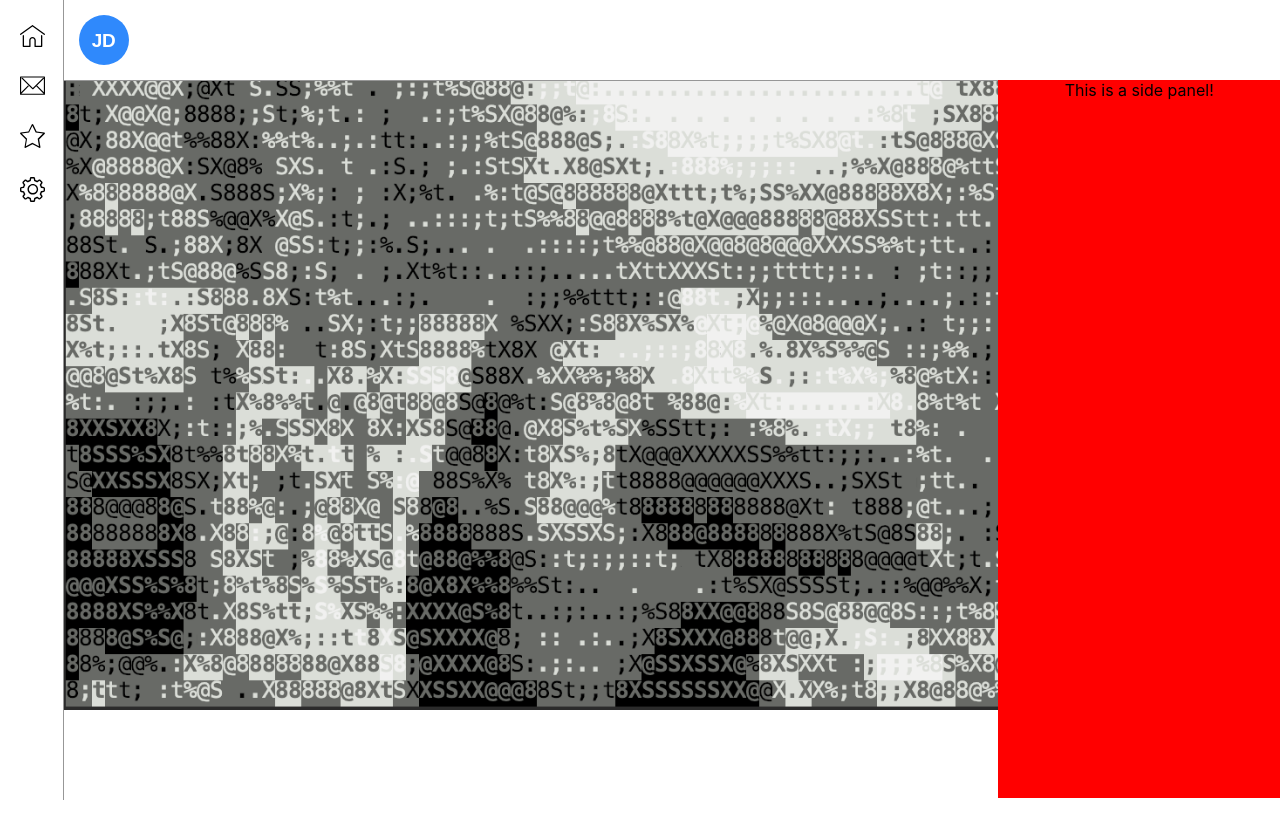
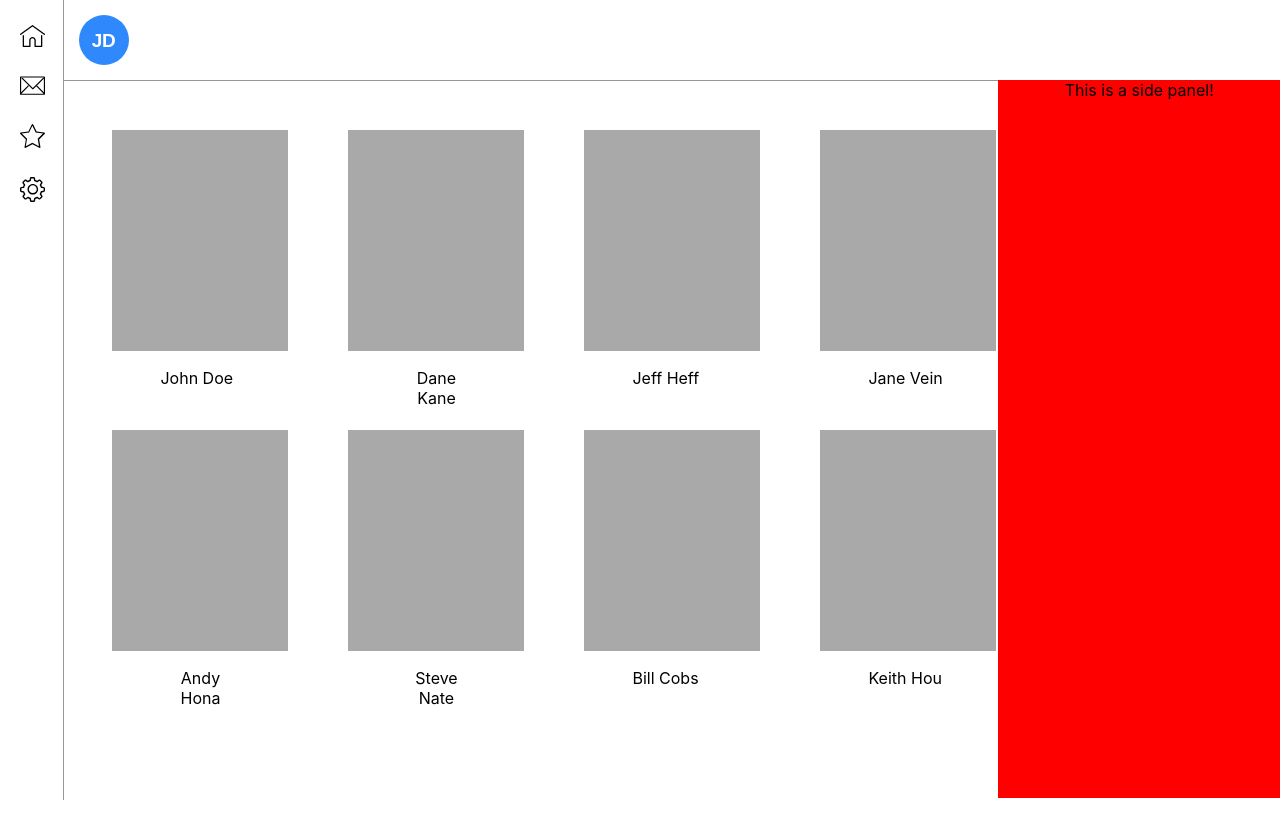
Before and after one commit to ValRat/ascii-chat, a React (Create React App) app in the folder front-end/: page / in a window 1280 px wide. Built offline with nearby package versions, Linux system fonts and the light colour scheme.

Commit message:
Styled contacts

```diff
--- a/front-end/src/App.js
+++ b/front-end/src/App.js
@@ -51,7 +51,7 @@ class App extends Component {
     return (
       <div className="App">
         {/* <iframe src="http://10.19.130.172:8001" className="iframe" /> */}
-        <img className="test-image" src={drinking} />
+        {/* <img className="test-image" src={drinking} /> */}
         <NavBar />
         <Header name={this.state.activeName} />
         <SidePanel />
--- /dev/null
+++ b/front-end/src/components/ProfileGroup/Profile/Profile.css
@@ -0,0 +1,21 @@
+.profileComp {
+    text-align: center;
+    top: 200px;
+    overflow: auto;
+    height: 150px;
+    margin-top: 190px;
+    display: flex;
+}
+
+
+
+.rectangle {
+    height: 125px;
+    width: 80px;
+    background-color: rgba(85, 85, 85, 0.5);
+    text-align: center;
+    margin-left: 60px;
+    margin-top: 50px;
+    padding: 48px;
+    display: flex;
+  }
--- a/front-end/src/components/ProfileGroup/Profile/Profile.js
+++ b/front-end/src/components/ProfileGroup/Profile/Profile.js
@@ -1,12 +1,15 @@
 import React, { Component } from "react";
 import "../../../App.css";
+import "./Profile.css";
 
 class Profile extends Component {
 
   render() {
     return (
-      <div onClick={this.props.onClick}>
-          {this.props.name}
+        <div className="rectangle"  onClick={this.props.onClick}>
+            <div className="profileComp">
+                    {this.props.name}
+            </div>
       </div>
     );
   }
--- /dev/null
+++ b/front-end/src/components/ProfileGroup/ProfileGroup.css
@@ -0,0 +1,17 @@
+.groupSpacing {
+    position: absolute;
+    display: flex;
+    left: 4.1%;
+    clear: both;
+}
+
+.firstRow {
+    position: absolute;
+    top: 80px;
+    display: flex;
+}
+.secondRow {
+    top: 380px;
+    position: absolute;
+    display: flex;
+}
--- a/front-end/src/components/ProfileGroup/ProfileGroup.js
+++ b/front-end/src/components/ProfileGroup/ProfileGroup.js
@@ -1,16 +1,18 @@
 import React, { Component } from "react";
 import "../../App.css";
 import Profile from "./Profile/Profile";
+import '../ProfileGroup/ProfileGroup.css'
 
 class ProfileGroup extends Component {
   state = {
-    names: ["John Doe", "Dane Kane", "Jeff Heff", "Jane Vein"]
+    names: ["John Doe", "Dane Kane", "Jeff Heff", "Jane Vein", "Andy Hona", "Steve Nate", "Bill Cobs", "Keith Hou"]
   };
 
   render() {
     const { names } = this.state;
     return (
-      <div>
+      <div className="groupSpacing">
+        <div className="firstRow">
         <Profile
           onClick={() => {
             this.props.onClick(names[0]);
@@ -35,6 +37,34 @@ class ProfileGroup extends Component {
           }}
           name={this.state.names[3]}
         />
+        </div>
+
+        <div className="secondRow">
+        <Profile
+          onClick={() => {
+            this.props.onClick(names[4]);
+          }}
+          name={this.state.names[4]}
+        />
+        <Profile
+          onClick={() => {
+            this.props.onClick(names[5]);
+          }}
+          name={this.state.names[5]}
+        />
+        <Profile
+          onClick={() => {
+            this.props.onClick(names[6]);
+          }}
+          name={this.state.names[6]}
+        />
+        <Profile
+          onClick={() => {
+            this.props.onClick(names[7]);
+          }}
+          name={this.state.names[7]}
+        />
+        </div>
       </div>
     );
   }
```
Also changed, not shown: front-end/src/components/NavBar/NavBar.css (line endings or trailing spaces).
